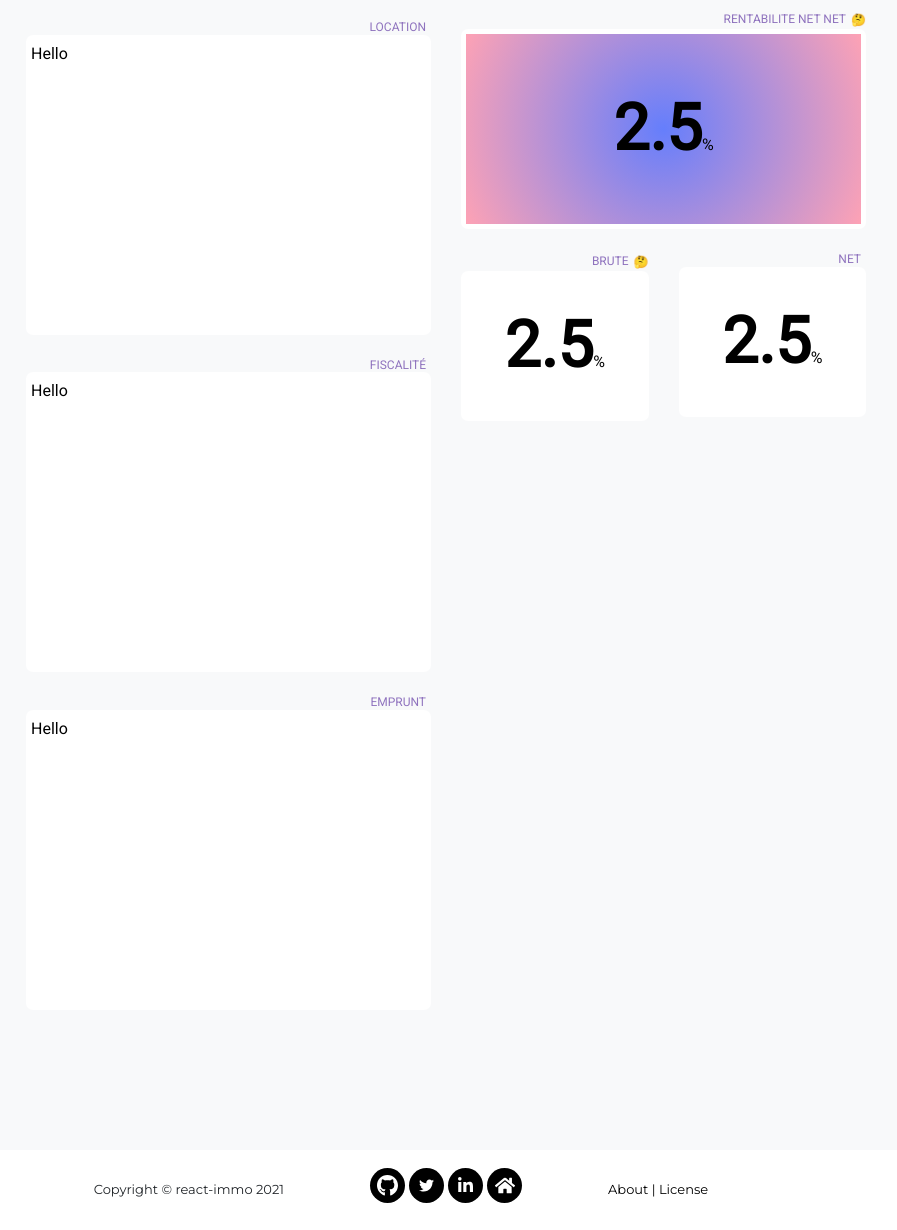
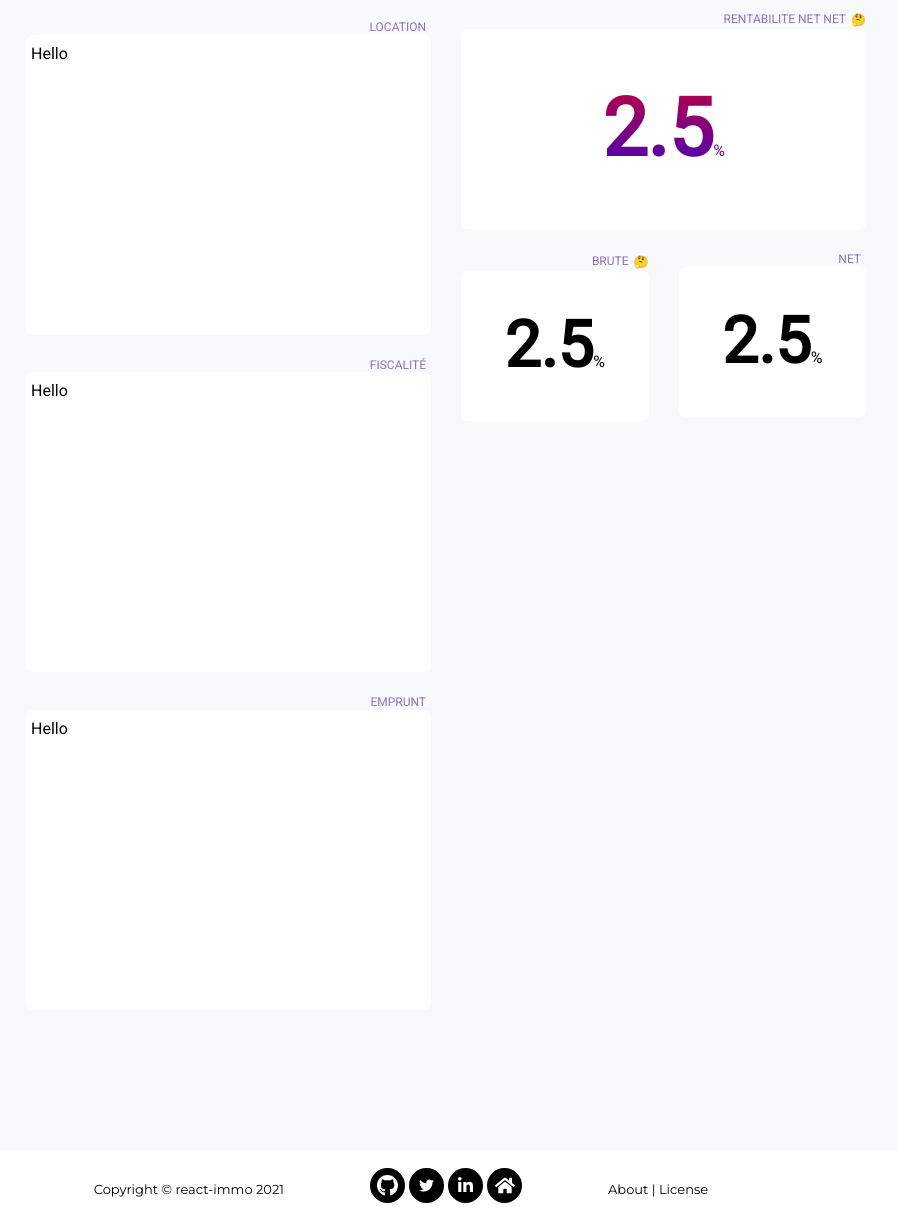
Before and after one commit to holtzy/immo-renta, a Gatsby site: page / in a window 1280 px wide. Shown: the part 249-1479 px from the top of the page, without its empty margins (194-1091 px from the left). Built offline with nearby package versions, Linux system fonts and the light colour scheme; Gatsby itself is replaced by a stand-in of ours.

Commit message:
different gradient for colored number

```diff
--- a/src/components/ColoredNumber.tsx
+++ b/src/components/ColoredNumber.tsx
@@ -17,7 +17,7 @@ export const ColoredNumber = ({
     return (
         <div className={"colored-number-container"}>
             <div>
-                <span style={{ fontSize: '4rem', fontWeight: 'bold' }}>{value}</span>
+                <span style={{ fontSize: '5rem', fontWeight: 'bold' }}>{value}</span>
                 <span>{suffix}</span>
             </div>
         </div>
--- a/src/components/coloredNumber.css
+++ b/src/components/coloredNumber.css
@@ -4,6 +4,9 @@
     display: flex;
     justify-content: center;
     align-items: center;
-    background: rgb(63,94,251);
-    background: radial-gradient(circle, rgba(63,94,251,.8) 0%, rgba(252,70,107,.5) 100%);
+    /* background: rgb(63,94,251);
+    background: radial-gradient(circle, rgba(63,94,251,.8) 0%, rgba(252,70,107,.5) 100%); */
+    background: -webkit-linear-gradient(red, blue);
+    -webkit-background-clip: text;
+    -webkit-text-fill-color: transparent;
     }
--- a/src/components/footer.css
+++ b/src/components/footer.css
@@ -1,5 +1,7 @@
 .footer {
     background-color: var(--footer-color);
+    transition: all var(--mode-transform-duration) ease;
+
     padding: 40px;
     width: 100%;
     height: 50px;
@@ -16,10 +18,14 @@
 .policy {
     text-align: left;
     width: 33%;
+    color: var(--text-normal);
+    transition: all var(--mode-transform-duration) ease;
 }
 .copyright {
     text-align: right;
-    width: 33%
+    width: 33%;
+    color: var(--text-normal);
+    transition: all var(--mode-transform-duration) ease;
 }
 
 @media (max-width: 650px){
--- a/src/styles/style.css
+++ b/src/styles/style.css
@@ -1,7 +1,7 @@
 /* Root variables are for light mode (default) and general stuff */
 :root {
     --navbar-height: 45px;
-    --mode-transform-duration: 4.5s;
+    --mode-transform-duration: 2.5s;
 
     /* raw colors */
     --light-grey:  #f8f9fa;
```
